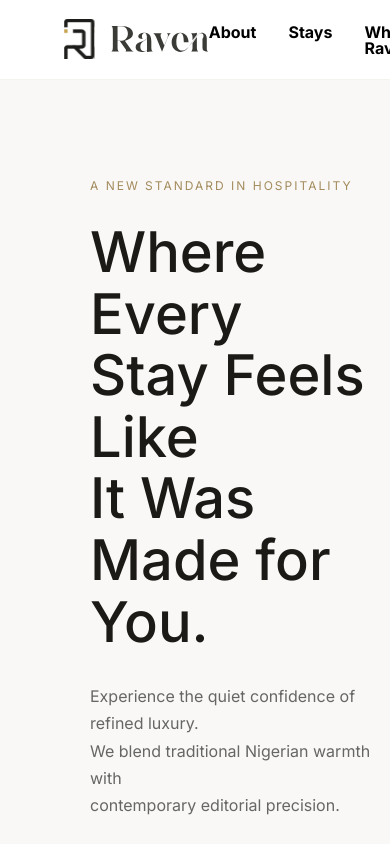
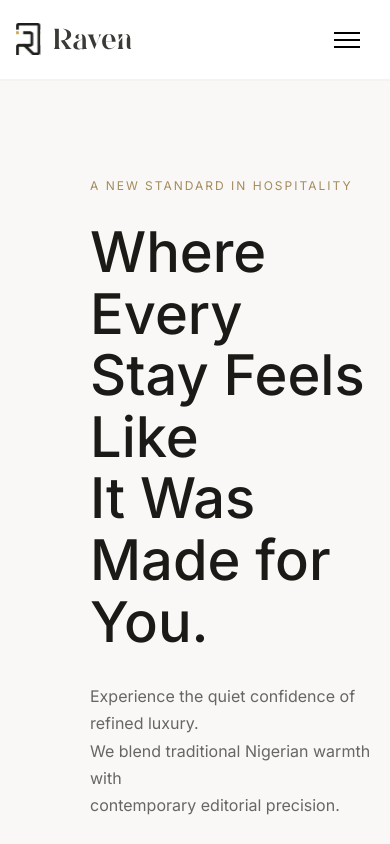
Before and after one commit to Tenney-olarh/Raven-Hospitlity, a React (Vite) app: page / in a window 390 px wide. Shown: the top 844 px of the page. Built offline with nearby package versions, Linux system fonts and the light colour scheme; a web font is replaced by a local one.

Commit message:
made Navbar responsive

```diff
--- a/src/Components/Landing/Navbar.css
+++ b/src/Components/Landing/Navbar.css
@@ -16,8 +16,6 @@
     top: 0;
     z-index: 1000;
     background: #fff;
-    border-bottom: 1.5px solid #F5F3EF;
-
 }
 .navbar-logo img{
     height: 40px;
@@ -34,6 +32,10 @@
     color: black;
     font-weight: 700;
 }
+.nav-links a:hover{
+    color: #C9A24D;
+    transition: 0.3s ease;
+}
 .nav-action{
     display: flex;
     align-items: center;
@@ -44,6 +46,10 @@
     color: black;
     font-weight: 700;
 }
+.signin:hover{
+    color: #C9A24D;
+    transition: 0.3s ease;
+}
 .book-btn{
     padding: 10px 18px;
     border: none;
@@ -53,3 +59,89 @@
     cursor: pointer;
     font-weight: bold;
 }
+.book-btn:hover{
+    background: #C28C1F;
+    transition: 0.3s ease;
+}
+.mobile-action{
+    display: none;
+}
+.hamburger{
+    display: none;
+    flex-direction: column;
+    justify-content: center;
+    gap: 5px;
+    width: 40px;
+    height: 40px;
+    padding: 0;
+    border: none;
+    background: none;
+    cursor: pointer;
+}
+.hamburger span{
+    display: block;
+    width: 26px;
+    height: 2px;
+    background: black;
+    transition: 0.3s ease;
+}
+.hamburger.active span:nth-child(1){
+    transform: translateY(7px) rotate(45deg);
+}
+.hamburger.active span:nth-child(2){
+    opacity: 0;
+}
+.hamburger.active span:nth-child(3){
+    transform: translateY(-7px) rotate(-45deg);
+}
+
+@media (max-width: 768px){
+    .navbar{
+        padding: 0 24px;
+    }
+    .nav-action{
+        display: none;
+    }
+    .hamburger{
+        display: flex;
+    }
+    .nav-links{
+        position: absolute;
+        top: 80px;
+        left: 0;
+        width: 100%;
+        flex-direction: column;
+        gap: 0;
+        background: #fff;
+        border-bottom: 1.5px solid #F5F3EF;
+        max-height: 0;
+        overflow: hidden;
+        transition: max-height 0.3s ease;
+    }
+    .nav-links.open{
+        max-height: 400px;
+    }
+    .nav-links li{
+        width: 100%;
+        padding: 16px 24px;
+    }
+    .nav-links li a{
+        display: block;
+        width: 100%;
+    }
+    .mobile-action{
+        display: block;
+    }
+    .mobile-action .book-btn{
+        width: 100%;
+    }
+}
+
+@media (max-width: 480px){
+    .navbar{
+        padding: 0 16px;
+    }
+    .navbar-logo img{
+        height: 32px;
+    }
+}
--- a/src/Components/Landing/Navbar.jsx
+++ b/src/Components/Landing/Navbar.jsx
@@ -1,21 +1,42 @@
-import {Link} from "react-router-dom"
+import { useState } from "react"
+import { Link } from "react-router-dom"
 import logo from "../../assets/logo.svg"
 import "./Navbar.css"
 function Navbar (){
+    const [menuOpen, setMenuOpen] = useState(false);
+
+    const closeMenu = () => setMenuOpen(false);
+
     return (
         <nav className="navbar">
            <div className="navbar-logo">
             <Link to="/"> <img src={logo} alt="Raven Logo" /></Link>
            </div>
-           <ul className="nav-links">
-            <li><a href="#about">About</a></li>
-            <li><a href="#stays">Stays</a></li>
-            <li><a href="#why-raven">Why Raven</a></li>
+           <ul className={`nav-links ${menuOpen ? "open" : ""}`}>
+            <li><a href="#about" onClick={closeMenu}>About</a></li>
+            <li><a href="#stays" onClick={closeMenu}>Stays</a></li>
+            <li><a href="#why-raven" onClick={closeMenu}>Why Raven</a></li>
+            <li className="mobile-action">
+                <Link to="/login" className="signin" onClick={closeMenu}>Sign In</Link>
+            </li>
+            <li className="mobile-action">
+                <Link to="/payment" onClick={closeMenu}><button className="book-btn">Book Now</button></Link>
+            </li>
            </ul>
            <div className="nav-action">
             <Link to= "/login" className="signin">Sign In</Link>
             <Link to= "/payment"><button className="book-btn">Book Now</button></Link>
            </div>
+           <button
+            className={`hamburger ${menuOpen ? "active" : ""}`}
+            onClick={() => setMenuOpen(!menuOpen)}
+            aria-label="Toggle navigation menu"
+            aria-expanded={menuOpen}
+           >
+            <span></span>
+            <span></span>
+            <span></span>
+           </button>
         </nav>
     )
 };
```
